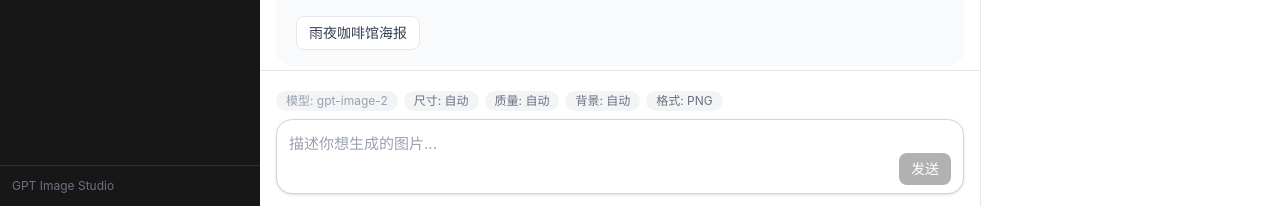
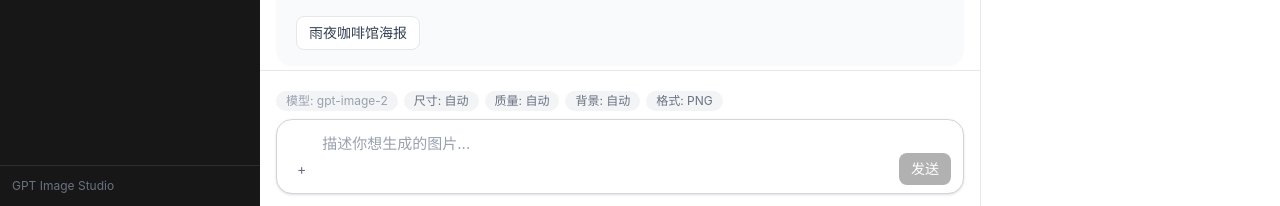
Before and after one commit to honlnk/gpt-image-studio, a Vue app: page / in a window 1280 px wide. Shown: the part 594-800 px from the top of the page. Built offline with nearby package versions, Linux system fonts and the light colour scheme.

Commit message:
feat: import local images as references

```diff
--- a/src/App.vue
+++ b/src/App.vue
@@ -46,6 +46,7 @@ const studio = useStudioState();
       @apply-size-preset="studio.applySizePreset"
       @attach-image="studio.attachImage"
       @close-all-editors="studio.closeAllEditors"
+      @import-images="studio.importImages"
       @open-settings="studio.openSettings"
       @remove-attachment="studio.removeAttachment"
       @retry-message="studio.retryMessage"
--- a/src/components/studio/ChatWorkspace.vue
+++ b/src/components/studio/ChatWorkspace.vue
@@ -1,4 +1,5 @@
 <script setup lang="ts">
+import { ref } from "vue";
 import type {
   Conversation,
   EditorKey,
@@ -38,6 +39,7 @@ const emit = defineEmits<{
   applySizePreset: [preset: GenerationParams["size"]];
   attachImage: [id: string];
   closeAllEditors: [];
+  importImages: [files: File[]];
   removeAttachment: [id: string];
   retryMessage: [message: Message];
   openSettings: [];
@@ -52,6 +54,8 @@ const emit = defineEmits<{
   "update:quality": [value: string];
 }>();
 
+const isDragActive = ref(false);
+
 function autoResize(event: Event) {
   const el = event.target as HTMLTextAreaElement;
   el.style.height = "auto";
@@ -62,6 +66,50 @@ function imageExtension(image?: ImageAsset) {
   if (image?.mimeType === "image/jpeg") return "jpeg";
   if (image?.mimeType === "image/webp") return "webp";
   return "png";
+}
+
+function importFromInput(event: Event) {
+  const input = event.target as HTMLInputElement;
+  emit("importImages", Array.from(input.files ?? []));
+  input.value = "";
+}
+
+function importFromPaste(event: ClipboardEvent) {
+  const files = imageFilesFromTransfer(
+    event.clipboardData?.files,
+    event.clipboardData?.items,
+  );
+
+  if (!files.length) return;
+  event.preventDefault();
+  emit("importImages", files);
+}
+
+function importFromDrop(event: DragEvent) {
+  isDragActive.value = false;
+  const files = imageFilesFromTransfer(
+    event.dataTransfer?.files,
+    event.dataTransfer?.items,
+  );
+
+  if (!files.length) return;
+  emit("importImages", files);
+}
+
+function imageFilesFromTransfer(
+  fileList?: FileList | null,
+  itemList?: DataTransferItemList | null,
+) {
+  const files = Array.from(fileList ?? []).filter((file) =>
+    file.type.startsWith("image/"),
+  );
+
+  if (files.length) return files;
+
+  return Array.from(itemList ?? [])
+    .filter((item) => item.kind === "file" && item.type.startsWith("image/"))
+    .map((item) => item.getAsFile())
+    .filter((file): file is File => Boolean(file));
 }
 </script>
 
@@ -208,8 +256,18 @@ function imageExtension(image?: ImageAsset) {
     </div>
 
     <!-- 输入区 -->
-    <div class="border-t border-gray-200 bg-white px-4 py-3" @click="emit('closeAllEditors')">
-      <form class="mx-auto max-w-[768px]" @submit.prevent="emit('submitMessage')">
+    <div
+      class="border-t border-gray-200 bg-white px-4 py-3"
+      @click="emit('closeAllEditors')"
+      @dragenter.prevent="isDragActive = true"
+      @dragover.prevent="isDragActive = true"
+    >
+      <form
+        class="mx-auto max-w-[768px]"
+        @dragleave="isDragActive = false"
+        @drop.prevent="importFromDrop"
+        @submit.prevent="emit('submitMessage')"
+      >
         <!-- 编辑器区域 -->
         <div
           :class="[
@@ -360,11 +418,17 @@ function imageExtension(image?: ImageAsset) {
           <div
             v-for="image in activeAttachments"
             :key="image.id"
-            class="flex items-center gap-1.5 rounded-lg border border-gray-200 bg-gray-50 px-2.5 py-1 text-sm"
+            class="flex max-w-[220px] items-center gap-2 rounded-lg border border-gray-200 bg-gray-50 px-2 py-1 text-sm"
           >
+            <img
+              v-if="image.previewUrl"
+              class="h-7 w-7 shrink-0 rounded object-cover"
+              :alt="image.name"
+              :src="image.previewUrl"
+            />
             <span class="truncate text-gray-700">{{ image.name }}</span>
             <button
-              class="cursor-pointer rounded p-0.5 text-gray-400 transition-colors hover:bg-gray-200 hover:text-gray-600"
+              class="shrink-0 cursor-pointer rounded p-0.5 text-gray-400 transition-colors hover:bg-gray-200 hover:text-gray-600"
               type="button"
               @click="emit('removeAttachment', image.id)"
             >
@@ -375,8 +439,25 @@ function imageExtension(image?: ImageAsset) {
 
         <!-- 输入框 + 发送 -->
         <div
-          class="flex items-end gap-2 rounded-2xl border border-gray-300 bg-white px-3 py-2 shadow-sm transition-shadow focus-within:border-gray-400 focus-within:shadow-md"
+          :class="[
+            'flex items-end gap-2 rounded-2xl border bg-white px-3 py-2 shadow-sm transition-all focus-within:border-gray-400 focus-within:shadow-md',
+            isDragActive ? 'border-gray-500 ring-2 ring-gray-200' : 'border-gray-300',
+          ]"
         >
+          <label
+            class="shrink-0 cursor-pointer rounded-lg px-2 py-1.5 text-sm text-gray-500 transition-colors hover:bg-gray-100 hover:text-gray-800"
+            aria-label="上传图片"
+            title="上传图片"
+          >
+            +
+            <input
+              class="sr-only"
+              type="file"
+              accept="image/png,image/jpeg,image/webp"
+              multiple
+              @change="importFromInput"
+            />
+          </label>
           <label class="sr-only" for="composerText">输入图片需求</label>
           <textarea
             id="composerText"
@@ -386,6 +467,7 @@ function imageExtension(image?: ImageAsset) {
             placeholder="描述你想生成的图片..."
             rows="2"
             @input="autoResize($event); emit('update:composerText', ($event.target as HTMLTextAreaElement).value)"
+            @paste="importFromPaste"
           />
           <button
             class="shrink-0 cursor-pointer rounded-lg bg-black px-3 py-1.5 text-sm font-medium text-white transition-colors hover:bg-gray-800 disabled:cursor-not-allowed disabled:opacity-30"
--- a/src/composables/useStudioState.ts
+++ b/src/composables/useStudioState.ts
@@ -355,6 +355,18 @@ export function useStudioState() {
     attachedImages.value = attachedImages.value.filter((item) => item !== id);
   }
 
+  async function importImages(files: File[]) {
+    const imageFiles = files.filter((file) => file.type.startsWith("image/"));
+    if (!imageFiles.length) return;
+
+    const importedAssets = await Promise.all(
+      imageFiles.map((file) => importImageFile(file)),
+    );
+
+    imageAssets.value = [...importedAssets, ...imageAssets.value];
+    importedAssets.forEach((asset) => attachImage(asset.id));
+  }
+
   async function submitMessage() {
     if (!canSend.value) return;
 
@@ -602,6 +614,33 @@ export function useStudioState() {
     });
   }
 
+  async function importImageFile(file: File) {
+    const now = Date.now() + Math.floor(Math.random() * 1000);
+    const imageId = `img-${now}`;
+    const blobKey = `blob-${now}`;
+    const imageAsset: ImageAsset = {
+      id: imageId,
+      blobKey,
+      name: file.name || `导入图片-${now}`,
+      source: "imported",
+      mimeType: file.type || "image/png",
+      sizeBytes: file.size,
+      conversationId: activeConversationId.value,
+      prompt: "用户导入的参考图",
+      createdAt: "刚刚",
+      updatedAt: "刚刚",
+      createdAtMs: now,
+      previewUrl: URL.createObjectURL(file),
+    };
+
+    await Promise.all([
+      saveImageBlob(blobKey, file),
+      saveImageAsset(toPlainImageAsset(imageAsset)),
+    ]).catch(reportStorageError);
+
+    return imageAsset;
+  }
+
   function replaceMessage(message: Message) {
     messages.value = messages.value.map((item) =>
       item.id === message.id ? { ...message } : item,
@@ -658,6 +697,7 @@ export function useStudioState() {
     imageHeight,
     imageModeLabel,
     imageWidth,
+    importImages,
     isEditorExpanded,
     isHydrated,
     isLibraryOpen,
```
Also changed, not shown: 1 other file (tests, documents, lock files or other folders).
